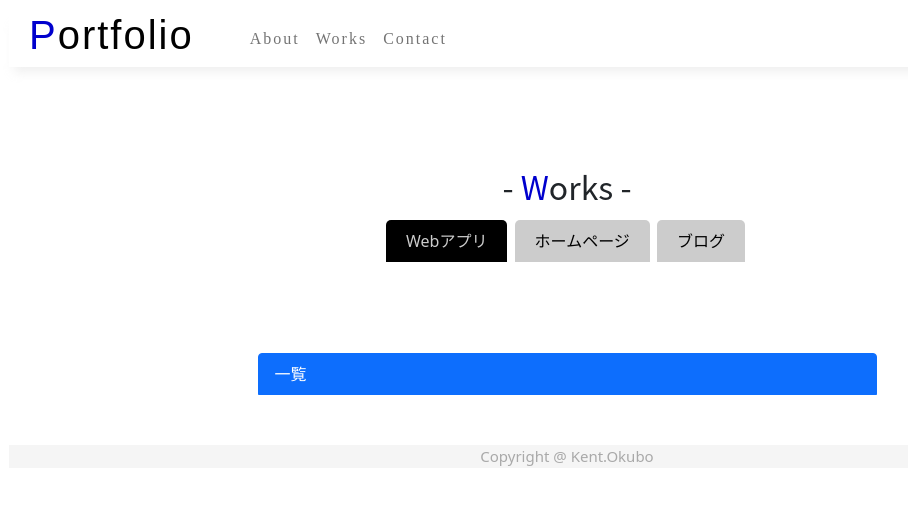
After one commit to bonbo0811/portfolio, a PHP site: page /Works.php in a window 1280 px wide. The commit adds this page. Shown: the top 505 px of the page, without its empty margins (73-981 px from the left). Run offline with PHP 8.4, Linux system fonts and the light colour scheme.

Commit message:
tab.js / Works.php 追加

```diff
--- /dev/null
+++ b/Works.php
@@ -0,0 +1,55 @@
+<?php
+    $title = '大久保賢人のポートフォリオ';
+    include_once('./parts/link.php');
+?>
+
+<body>
+
+    <div class="container">
+
+    <?php
+        include_once('./parts/header.php');
+    ?>
+
+            <div class="block-main text-center" >
+                <div class="box-profile" id="js-tab">
+                    <h2 class="sub-title mb-4">
+                        - <span class="color-blue">W</span>orks -
+                    </h2>
+                    <div class="tab-nav text-center mt-3">
+                        <a href="" class="tab-nav-item is-active" data-nav="0">Webアプリ</a>
+                        <a href="" class="tab-nav-item" data-nav="1">ホームページ</a>
+                        <a href="" class="tab-nav-item" data-nav="2">ブログ</a>
+                    </div>
+                </div>
+            </div>
+
+            <div class="quiz-list list-group col-md-7 mt-4 m-auto px-3">
+                <span class="list-group-item list-group-item-action active list-img bg-primary" aria-current="true">
+                    一覧
+                </span>
+
+                <!-- Webアプリ -->
+                <div class="tab-contents-item" data-content="0">
+                <a href="" class="list-group-item list-group-item-action">
+                    Webアプリ
+                </a>
+                </div>
+
+                <!-- ホームページ -->
+                <div class="tab-contents-item" data-content="1">
+
+                </div>
+
+                <!-- ブログ -->
+                <div class="tab-contents-item" data-content="2">
+
+                </div>
+            </div>
+        <?php
+            include_once('./parts/footer.php');
+        ?>
+    </div>
+    <script type="text/javascript" src="./JavaScript/tab.js"></script>
+    </body>
+</html>
--- a/css/style.css
+++ b/css/style.css
@@ -155,6 +155,24 @@ text-align: left;}
     margin: 50px 0 0 15px;
 }
 
+.tab-nav-item {
+    margin-right: 3px;
+    background: #ccc;
+    color: #000;
+    padding: 10px 20px;
+    text-decoration: none;
+    border-radius: 5px 5px 0 0;
+}
+
+.tab-nav-item.is-active{
+    background: #000;
+    color: #ccc;
+}
+
+.tab-contents-item {
+    display: none;
+}
+
 
 /*  フッターのCSS */
 .block-footer p {
--- a/index.php
+++ b/index.php
@@ -46,7 +46,7 @@
 
                 <ul class="works-list">
                     <div class="link justify-content-center mb-2">
-                        <a class="btn btn-outline-secondary" href="" >制作実績</a>
+                        <a class="btn btn-outline-secondary" href="Works.php" >制作実績</a>
                     </div>
                     <li>
                         <a href="TwitterClone.php"><img src="./images/work_1.png" alt="TwitterCloneの画像"></a>
--- a/parts/header.php
+++ b/parts/header.php
@@ -9,7 +9,7 @@
     <div class="collapse navbar-collapse ms-5" id="navbarNavAltMarkup">
         <div class="navbar-nav">
             <a class="nav-link" aria-current="page" href="profile.php">About</a>
-            <a class="nav-link" href="#">Works</a>
+            <a class="nav-link" href="Works.php">Works</a>
             <a class="nav-link" href="#">Contact</a>
         </div>
     </div>
```
Also changed, not shown: JavaScript/tab.js (added, +44 -0 lines).
